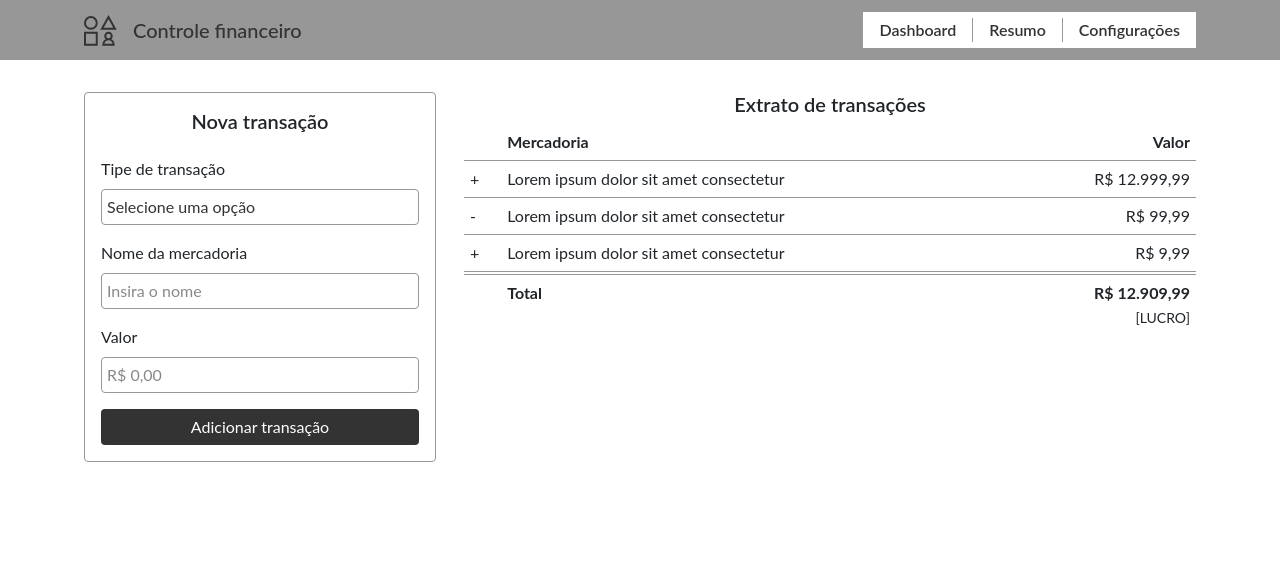
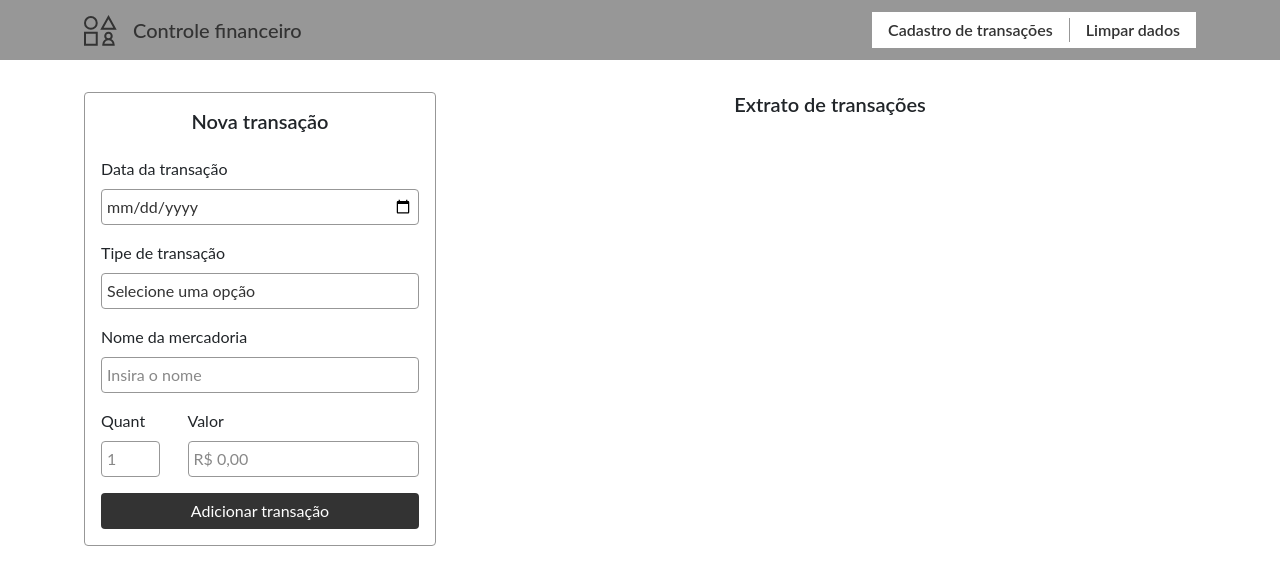
Before and after one commit to SteveJamerson/newtab-finance, a website built with webpack: page app/src/index.html in a window 1280 px wide. Built offline with nearby package versions, Linux system fonts and the light colour scheme.

Commit message:
update layout

```diff
--- a/app/src/index.html
+++ b/app/src/index.html
@@ -32,11 +32,10 @@
                      </button>
                   </li>
                   <li class="navbar-link">
-                     <a href="#">Dashboard</a>
+                     <a href="#">Cadastro de transações</a>
                   </li>
-                  <li class="navbar-link"><a href="#">Resumo</a></li>
-                  <li class="navbar-link active">
-                     <a href="#">Configurações</a>
+                  <li class="navbar-link">
+                     <a href="#">Limpar dados</a>
                   </li>
                </ul>
             </div>
@@ -45,15 +44,25 @@
       <div class="container" style="margin-top: 2rem">
          <div class="row gap-y-4">
             <div class="col-12 col-lg-5 col-xl-4">
-               <form class="form-add" name="form-add">
+               <form class="form-add" name="form-add" id="form-add">
                   <h5>Nova transação</h5>
                   <div class="row">
                      <fieldset class="col-12 col-md-3 col-lg-12">
+                        <label for="type">Data da transação</label>
+                        <input
+                           type="date"
+                           name="date"
+                           id="date"
+                           class="field"
+                           required
+                        />
+                     </fieldset>
+                     <fieldset class="col-12 col-md-3 col-lg-12">
                         <label for="type">Tipe de transação</label>
-                        <select name="type" id="type" class="field">
+                        <select name="type" id="type" class="field" required>
                            <option value="" hidden>Selecione uma opção</option>
-                           <option value="">Compra</option>
-                           <option value="">Venda</option>
+                           <option value="-">Compra</option>
+                           <option value="+">Venda</option>
                         </select>
                      </fieldset>
                      <fieldset class="col-12 col-md-6 col-lg-12">
@@ -63,17 +72,33 @@
                            name="name"
                            id="name"
                            class="field"
+                           required
                            placeholder="Insira o nome"
                         />
                      </fieldset>
-                     <fieldset class="col-12 col-md-3 col-lg-12">
-                        <label for="value">Valor</label>
+                     <fieldset class="col-3 col-md-6 col-lg-3">
+                        <label for="price">Quant</label>
                         <input
                            type="number"
-                           name="value"
-                           id="value"
+                           name="quantity"
+                           id="quantity"
                            class="field"
+                           required
+                           placeholder="1"
+                           minlength="1"
+                           maxlength="10000000"
+                        />
+                     </fieldset>
+                     <fieldset class="col-9 col-md-6 col-lg-9">
+                        <label for="price">Valor</label>
+                        <input
+                           type="text"
+                           name="price"
+                           id="price"
+                           class="field"
+                           required
                            placeholder="R$ 0,00"
+                           data-price
                         />
                      </fieldset>
                   </div>
@@ -85,42 +110,9 @@
             <div class="col">
                <div class="invoice">
                   <h5>Extrato de transações</h5>
-                  <table class="table">
-                     <thead>
-                        <tr>
-                           <td></td>
-                           <th>Mercadoria</th>
-                           <th>Valor</th>
-                        </tr>
-                     </thead>
-                     <tbody>
-                        <tr>
-                           <td>+</td>
-                           <td>Lorem ipsum dolor sit amet consectetur</td>
-                           <td>R$ 12.999,99</td>
-                        </tr>
-                        <tr>
-                           <td>-</td>
-                           <td>Lorem ipsum dolor sit amet consectetur</td>
-                           <td>R$ 99,99</td>
-                        </tr>
-                        <tr>
-                           <td>+</td>
-                           <td>Lorem ipsum dolor sit amet consectetur</td>
-                           <td>R$ 9,99</td>
-                        </tr>
-                     </tbody>
-                     <tfoot>
-                        <tr>
-                           <td></td>
-                           <th>Total</th>
-                           <td>
-                              <p><b>R$ 12.909,99</b></p>
-                              <small>[LUCRO]</small>
-                           </td>
-                        </tr>
-                     </tfoot>
-                  </table>
+                  <div class="table-responsive">
+                     <table class="table" id="invoiceView"></table>
+                  </div>
                </div>
             </div>
          </div>
--- a/app/src/stylesheets/_nav.scss
+++ b/app/src/stylesheets/_nav.scss
@@ -188,7 +188,7 @@
    }
 
    &-link {
-      padding: .375rem 1rem;
+      padding: 0.375rem 1rem;
       font-weight: 600;
       cursor: pointer;
       transition: 0.3s;
@@ -196,9 +196,14 @@
       a {
          text-decoration: none;
          color: inherit;
+         white-space: nowrap;
       }
 
       @media (max-width: 992px) {
+         & + & {
+            margin-top: 0.375rem;
+         }
+
          &.active,
          &:hover {
             color: $gray-6;
--- a/app/src/stylesheets/_table.scss
+++ b/app/src/stylesheets/_table.scss
@@ -20,4 +20,9 @@
       vertical-align: baseline;
       border-top: 0.25rem double $gray-1;
    }
+
+   &-responsive {
+      width: 100%;
+      overflow-x: auto;
+   }
 }
```
